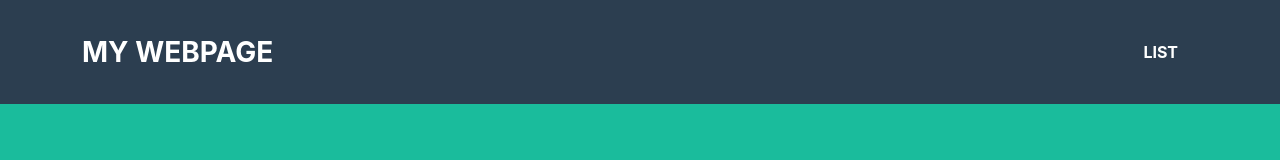
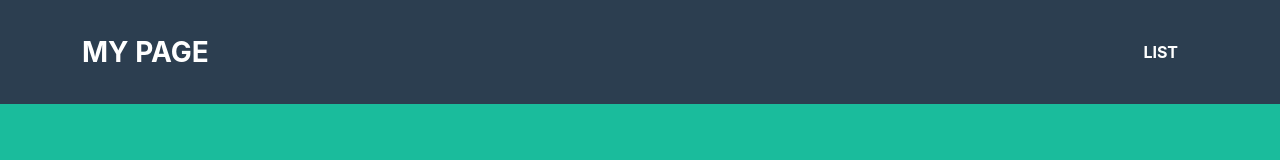
Before and after one commit to somnamubulist/somnambulist.github.io, a plain HTML site: page index.html in a window 1280 px wide. Shown: the top 160 px of the page. Drawn offline with Linux system fonts and the light colour scheme.

Commit message:
Update index.html

```diff
--- a/index.html
+++ b/index.html
@@ -11,7 +11,7 @@
         <nav class="navbar navbar-expand-lg bg-secondary text-uppercase fixed-top" id="mainNav">
             <div class="container">
                 <!--This code defines the "My Webpage" link in the top left corner of the navigation pane-->
-                <a class="navbar-brand" href="./index.html">My Webpage</a>
+                <a class="navbar-brand" href="./index.html">My Page</a>
                 <!--This code defines the "List" link in the top right corner of the navigation pane-->
                 <ul class="navbar-nav ms-auto">
                     <li class="nav-item mx-0 mx-lg-1"><a class="nav-link py-3 px-0 px-lg-3 rounded" href="./list.html">List</a></li>
```
